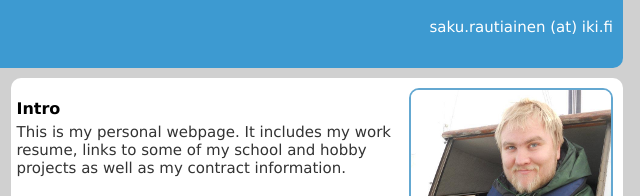
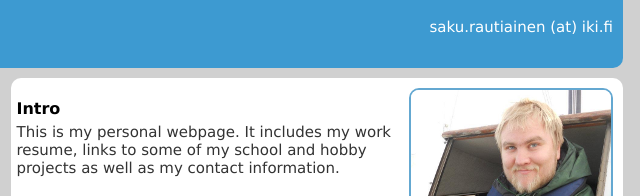
Before and after one commit to ukasofisosaari/mun_sivu, a plain HTML site: page index.html in a window 1280 px wide. Shown: the top 196 px of the page, 169-809 px from the left. Drawn offline with nearby package versions, Linux system fonts and the light colour scheme.

Commit message:
corrected typo

```diff
--- a/me.html
+++ b/me.html
@@ -1,6 +1,6 @@
 <img id="profiili" src="image/profiili.png" alt="Profile picture">
 
 <h4>Intro</h4>
-<p>This is my personal webpage. It includes my work resume, links to some of my school and hobby projects as well as my contract information.</p>
+<p>This is my personal webpage. It includes my work resume, links to some of my school and hobby projects as well as my contact information.</p>
 <h4>Scouting and sailing</h4>
 <p>I'm very active sea scout in a sea scout troop in Tampere. Through sea scouting I've also come to enjoy sailing.</p>
```
